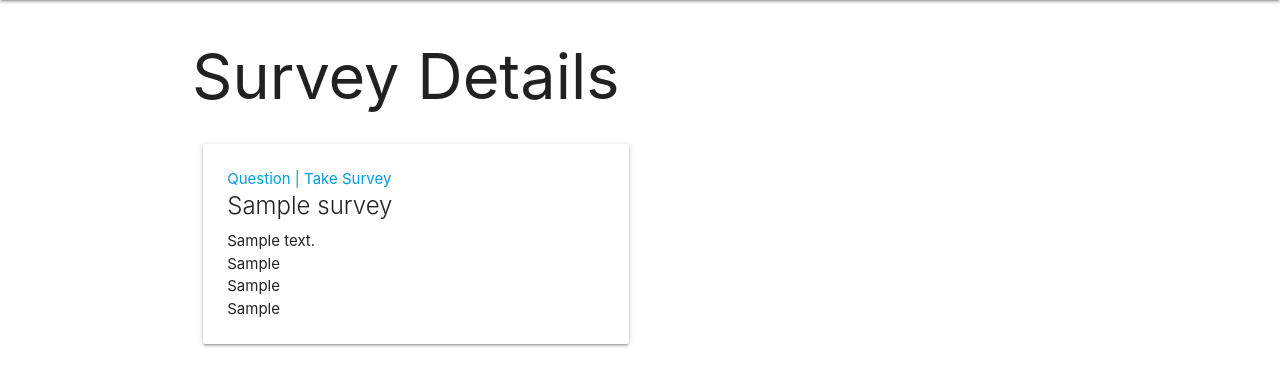
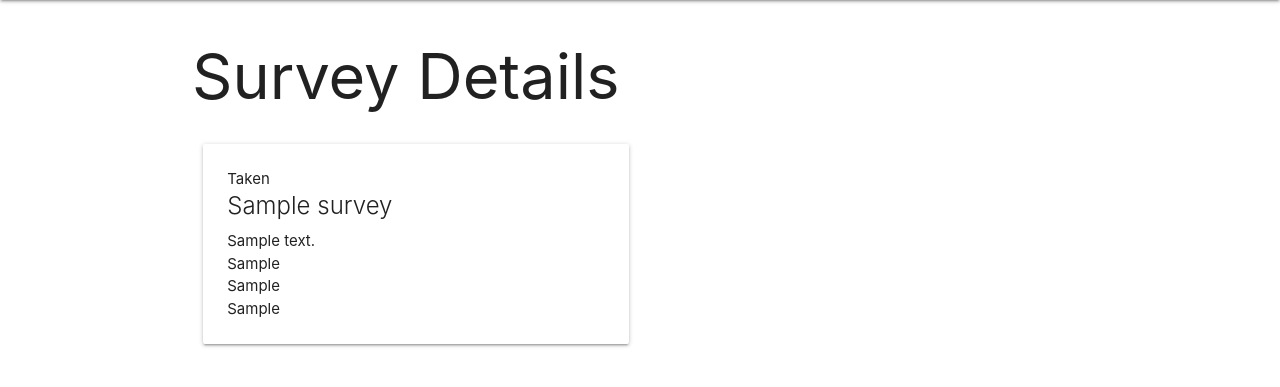
Before and after one commit to saifao/django-survey, a Django app: page /surveys/1/ in a window 1280 px wide. Shown: the part 64-451 px from the top of the page. Run offline with Django 4.2, Linux system fonts and the light colour scheme; a user stored in the database is signed in; tables that the repository leaves empty hold one stand-in row (values such as "Sample post").

Commit message:
UX changes

```diff
--- a/main_app/models.py
+++ b/main_app/models.py
@@ -5,7 +5,8 @@ from django.urls import reverse
 
 class Survey(models.Model):
     name = models.CharField(max_length=100)
-    owner = models.ForeignKey(User, on_delete=models.CASCADE)
+    owner = models.ForeignKey(User, on_delete=models.CASCADE, related_name='user_owner')
+    users_taken = models.ManyToManyField(User, related_name='user_taken')
 
     def __str__(self):
         return self.name
@@ -27,9 +28,5 @@ class Question(models.Model):
         return self.question_text
 
     def get_absolute_url(self):
-        return reverse('detail', kwargs={'survey_id': self.survey.id})
-
-
-class Profile(models.Model):
-    user = models.OneToOneField(User, on_delete=models.CASCADE)
-    survey_taken = models.ManyToManyField(Survey)
+       return reverse('question_create', kwargs={'survey_id': self.survey.id})
+       ##return reverse('detail', kwargs={'survey_id': self.survey.id})
--- a/main_app/templates/surveys/answer.html
+++ b/main_app/templates/surveys/answer.html
@@ -1,6 +1,6 @@
 
 
-<form action="{% url 'survey_vote' %}" method="POST">
+<form action="{% url 'survey_vote' survey.id %}" method="POST">
     {% csrf_token %}
     {% for question in questions %}
         <label>{{ question.question_text }}</label>
--- a/main_app/templates/surveys/detail.html
+++ b/main_app/templates/surveys/detail.html
@@ -7,10 +7,15 @@
   <div class="col s6">
     <div class="card">
       <div class="card-content">
-        {% if user.id == survey.owner_id %}
-        <a href="{% url 'question_create' survey.id %}">Question |</a>
+        {% if user.id == survey.owner_id  and taken_count == 0%}
+          <a href="{% url 'question_create' survey.id %}">Question |</a>
         {% endif %}
-        <a href="{% url 'survey_answer' survey.id %}">Take Survey</a>
+
+        {% if taken %}
+          <p>Taken</p>
+        {% else %}
+          <a href="{% url 'survey_answer' survey.id %}">Take Survey</a>
+        {% endif %}
         <span class="card-title">{{ survey.name }}</span>
         {% for question in questions %}
         <p>{{ question.question_text }}</p>
--- a/main_app/urls.py
+++ b/main_app/urls.py
@@ -10,9 +10,7 @@ urlpatterns = [
     path('survey/<int:survey_id>/questions/create', views.questions_create.as_view(), name='question_create'),
     path('dashboard/', views.dashboard, name= 'dashboard'),
     path('surveys/<int:pk>/delete/', views.SurveyDelete.as_view(), name='survey_delete'),
-    path('survey/vote/', views.survey_vote, name='survey_vote'),
+    path('survey/<int:survey_id>/vote/', views.survey_vote, name='survey_vote'),
     path('survey/<int:survey_id>/answer', views.survey_answer, name='survey_answer'),
-
-
-
+    path('survey/<int:survey_id>/assoc_user/<int:user_id>/', views.assoc_user, name = 'assoc_user')
 ]
--- a/main_app/views.py
+++ b/main_app/views.py
@@ -49,17 +49,18 @@ class questions_create(CreateView):
 
   def get_context_data(self, **kwargs):
     context = super().get_context_data(**kwargs)
-    context['survey_name'] = Survey.objects.get(id=self.kwargs['survey_id'])
+    context['survey'] = Survey.objects.get(id=self.kwargs['survey_id'])
+    context['questions'] = Question.objects.filter(survey=self.kwargs['survey_id'])
     return context
 
 def survey_detail(request, survey_id):
-  print(survey_id)
   survey = Survey.objects.get(id=survey_id)
   questions = Question.objects.filter(survey=survey_id)
-  return render(request, 'surveys/detail.html', {'survey': survey, 'questions': questions})
+  taken = survey.users_taken.filter(id=request.user.id).exists()
+  taken_count = len(survey.users_taken.all())
+  return render(request, 'surveys/detail.html', {'survey': survey, 'questions': questions, 'taken': taken, 'taken_count' : taken_count})
 
 def dashboard(request):
-  print(request.user)
   surveys = Survey.objects.filter(owner=request.user.id)
   return render(request, 'dashboard.html', {'surveys' : surveys})
 
@@ -67,16 +68,20 @@ class SurveyDelete(DeleteView):
   model = Survey
   success_url = '/dashboard/'
 
-def survey_vote(request):
+def survey_vote(request, survey_id):
   for key, value in request.POST.items():
     if key != 'csrfmiddlewaretoken':
       q = Question.objects.get(id=key)
       votes = getattr(q, f"{value}_votes")
       setattr(q, f"{value}_votes", votes + 1)
       q.save()
-  return redirect('index')
+  return redirect('assoc_user', survey_id=survey_id, user_id=request.user.id)
 
 def survey_answer(request, survey_id):
   survey = Survey.objects.get(id=survey_id)
   questions = Question.objects.filter(survey=survey_id)
   return render(request, 'surveys/answer.html', {'survey': survey, 'questions': questions})
+
+def assoc_user(request, survey_id, user_id):
+  Survey.objects.get(id=survey_id).users_taken.add(user_id)
+  return redirect('index')
```
Also changed, not shown: main_app/templates/main_app/question_form.html (+8 -1 lines), main_app/migrations/0004_survey_users_taken_alter_survey_owner_delete_profile.py (added).
